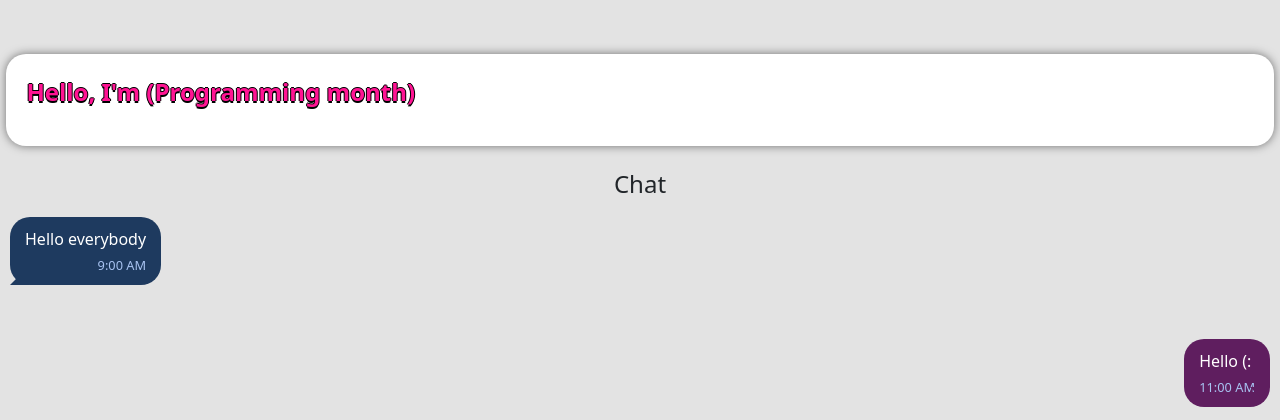
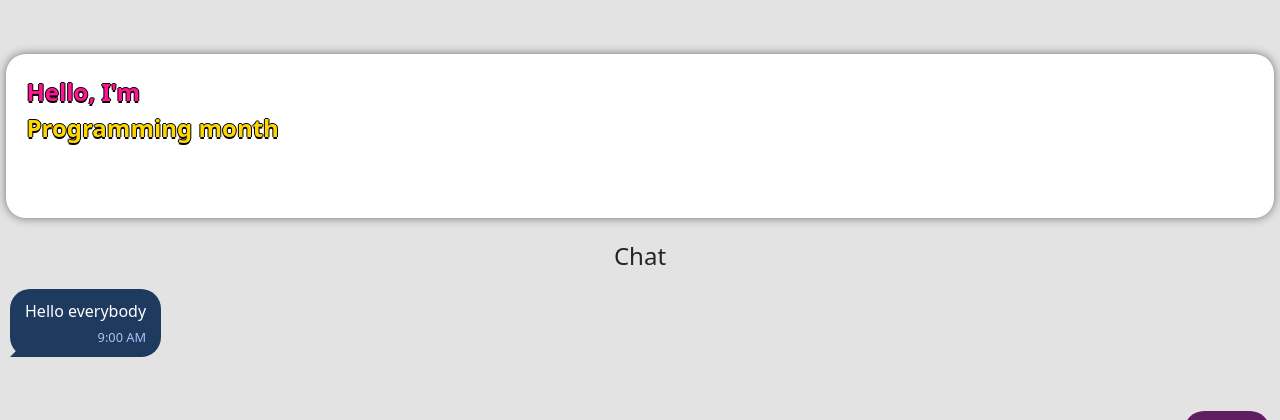
Before and after one commit to Programmingmonth/Socialmedia, a Django app: template Project/socialmedia/posts/templates/post_list.html in a window 1280 px wide. Shown: the part 68-488 px from the top of the page. Run offline with Django 5.2, Linux system fonts and the light colour scheme; the template is opened without the code that fills it, so the values that code supplies are empty.

Commit message:
Initial commit

```diff
--- a/Project/socialmedia/posts/templates/post_list.html
+++ b/Project/socialmedia/posts/templates/post_list.html
@@ -212,6 +212,10 @@
         color: deeppink;
         font-size: x-large;
       }
+
+      #Programming {
+        color: gold;
+      }
     </style>
   </head>
   <body>
@@ -229,7 +233,7 @@
     </nav>
     <br/>
     <div class="frame">
-      <p><b id="Definition">Hello, I'm (Programming month)</b> <br/></p>
+      <p><b id="Definition">Hello, I'm <a id="Programming" class="nav-link" href="#">Programming month</a></b> <br/></p>
     </div>
     <br/>
     <h4 id="Chating">Chat</h4>
```
